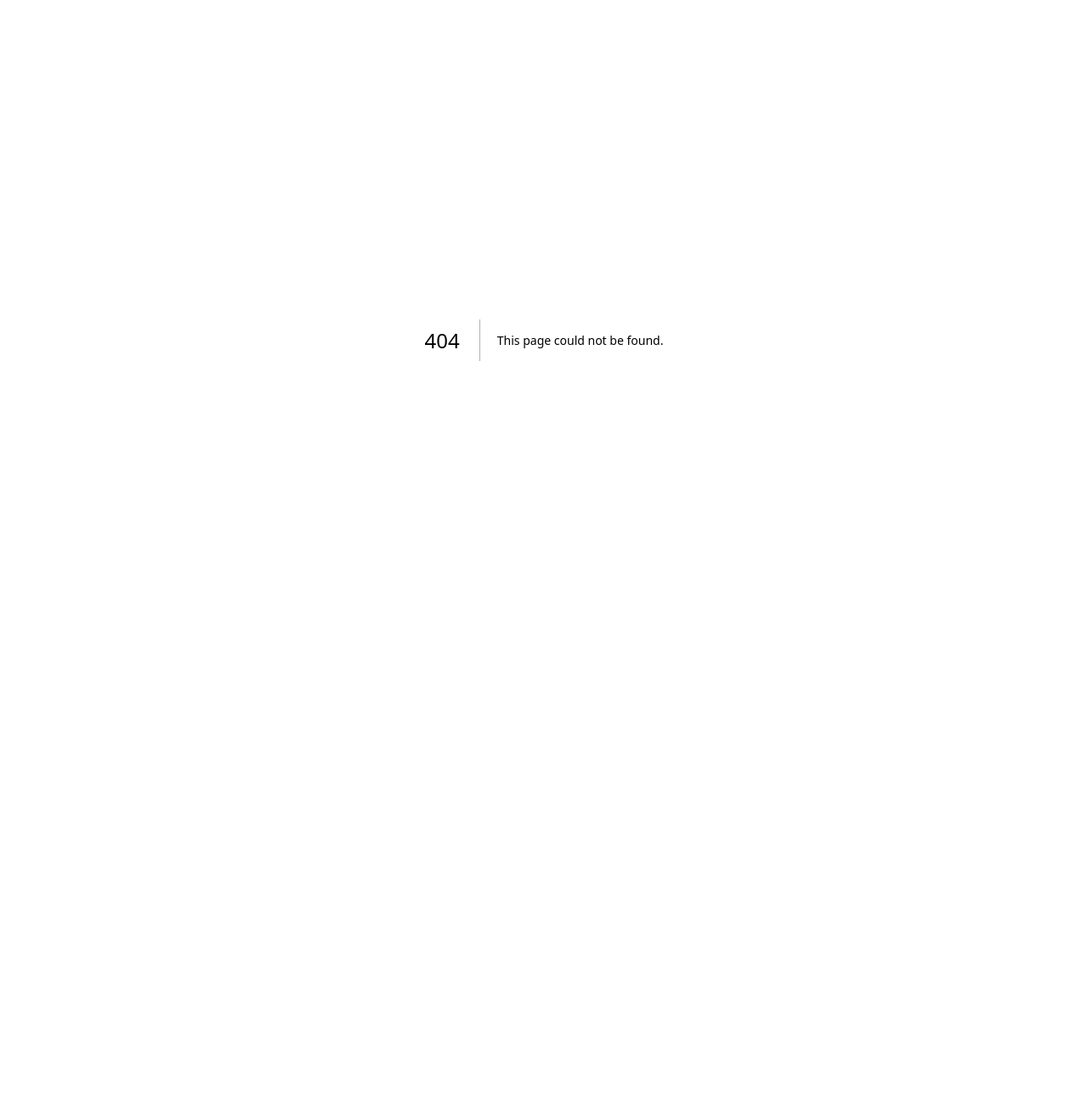
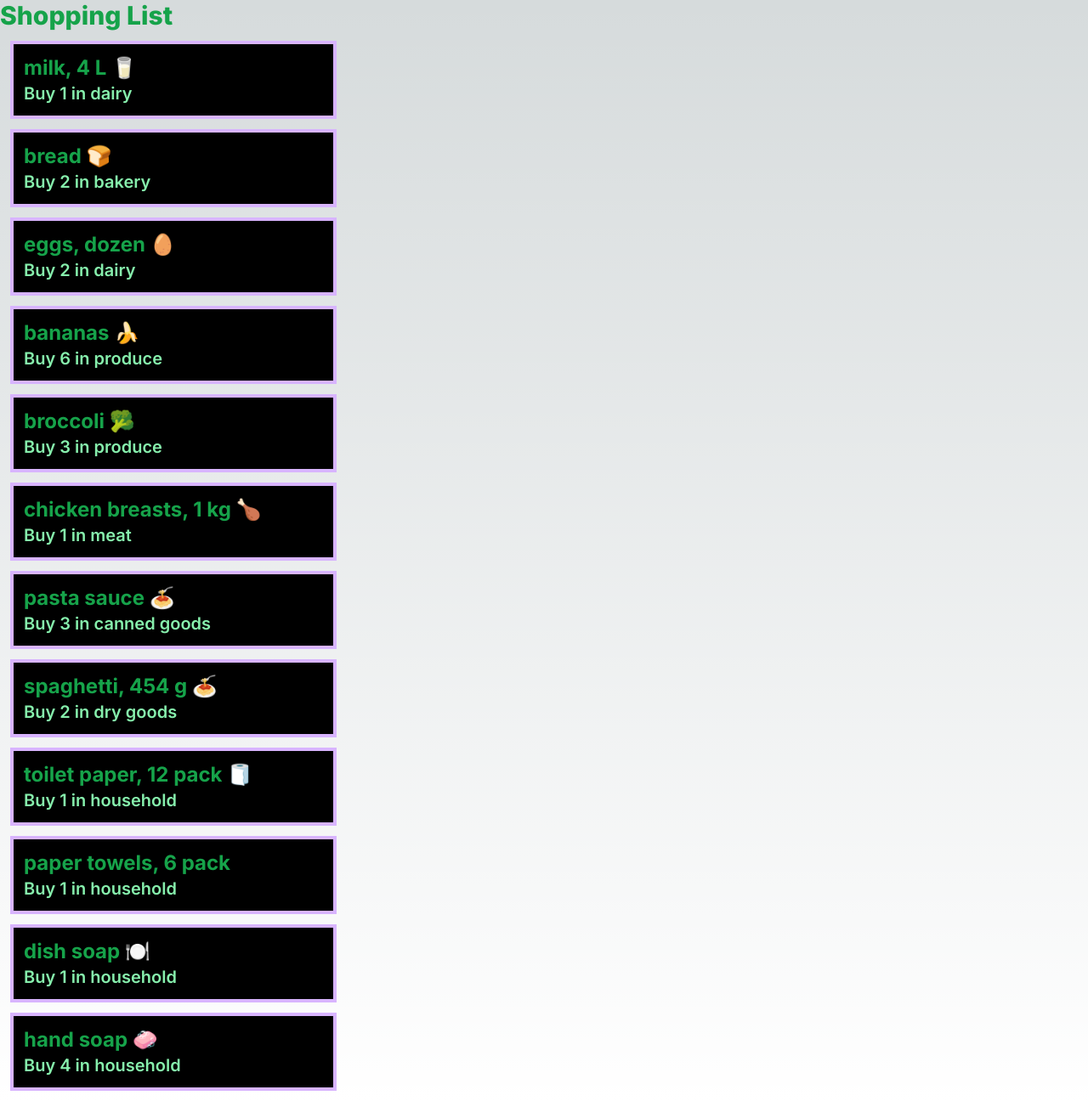
Before and after one commit to wajim12345/cprg306-assignments, a Next.js app: page /week-3 in a window 1280 px wide. Before the commit this address had no page. Shown: the whole page at 85% size. Before the commit the page ends 800 px from the top, so only its background shows below. Built offline with nearby package versions, Linux system fonts and the light colour scheme.

Commit message:
week 3 complete

```diff
--- a/app/layout.js
+++ b/app/layout.js
@@ -4,8 +4,8 @@
 const inter = Inter({ subsets: ["latin"] });
 
 export const metadata = {
-  title: "Create Next App",
-  description: "Generated by create next app",
+  title: "Shopping List",
+  description: "Created by Jim Wang",
 };
 
 export default function RootLayout({ children }) {
--- a/app/page.js
+++ b/app/page.js
@@ -9,6 +9,9 @@
         <li>
           <Link className={linkStyle} href="./week-2">Week 2 Assignments</Link>
         </li>
+        <li>
+        <Link className={linkStyle} href="./week-3">Week 3 Assignments</Link>
+        </li>
       </ul>
     </main>
   );
--- a/app/week-2/student-info.js
+++ b/app/week-2/student-info.js
@@ -2,7 +2,7 @@
 
 
 export default function StudentInfo(){
-    let linkStyle = ""
+
     return(
         <div>
             <h1>Jim Wang</h1>
--- /dev/null
+++ b/app/week-3/item-list.js
@@ -0,0 +1,95 @@
+import Item from "./item";
+
+export default function ItemList(){
+  const item1 = {
+    name: "milk, 4 L 🥛",
+    quantity: 1,
+    category: "dairy",
+  };
+
+  const item2 = {
+    name: "bread 🍞",
+    quantity: 2,
+    category: "bakery",
+  };
+
+  const item3 = {
+    name: "eggs, dozen 🥚",
+    quantity: 2,
+    category: "dairy",
+  };
+
+  const item4 = {
+    name: "bananas 🍌",
+    quantity: 6,
+    category: "produce",
+  };
+
+  const item5 = {
+    name: "broccoli 🥦",
+    quantity: 3,
+    category: "produce",
+  };
+
+  const item6 = {
+    name: "chicken breasts, 1 kg 🍗",
+    quantity: 1,
+    category: "meat",
+  };
+
+  const item7 = {
+    name: "pasta sauce 🍝",
+    quantity: 3,
+    category: "canned goods",
+  };
+
+  const item8 = {
+    name: "spaghetti, 454 g 🍝",
+    quantity: 2,
+    category: "dry goods",
+  };
+
+  const item9 = {
+    name: "toilet paper, 12 pack 🧻",
+    quantity: 1,
+    category: "household",
+  };
+
+  const item10 = {
+    name: "paper towels, 6 pack",
+    quantity: 1,
+    category: "household",
+  };
+
+  const item11 = {
+    name: "dish soap 🍽️",
+    quantity: 1,
+    category: "household",
+  };
+
+  const item12 = {
+    name: "hand soap 🧼",
+    quantity: 4,
+    category: "household",
+  };
+
+  return (
+    <div>
+      <ul>
+        <Item item={item1} />
+        <Item item={item2} />
+        <Item item={item3} />
+        <Item item={item4} />
+        <Item item={item5} />
+        <Item item={item6} />
+        <Item item={item7} />
+        <Item item={item8} />
+        <Item item={item9} />
+        <Item item={item10} />
+        <Item item={item11} />
+        <Item item={item12} />
+      </ul>
+    </div>
+  );
+
+}
--- /dev/null
+++ b/app/week-3/item.js
@@ -0,0 +1,10 @@
+export default function Item({item}){
+    let {name, quantity, category} = item;
+
+    return (
+        <li className="border-4 border-purple-300 bg-black p-3 m-3 w-96">
+            <h1 className="text-2xl text-green-600 font-bold">{name}</h1>
+            <p className="text-xl text-green-300 font-semibold">Buy {quantity} in {category}</p>
+        </li>
+    );
+}
--- /dev/null
+++ b/app/week-3/page.js
@@ -0,0 +1,10 @@
+import ItemList from "./item-list";
+
+export default function Page(){
+    return(
+        <main>
+            <h1 className="text-3xl text-green-600 font-extrabold">Shopping List</h1>
+            <ItemList />
+        </main>
+    );
+}
```
